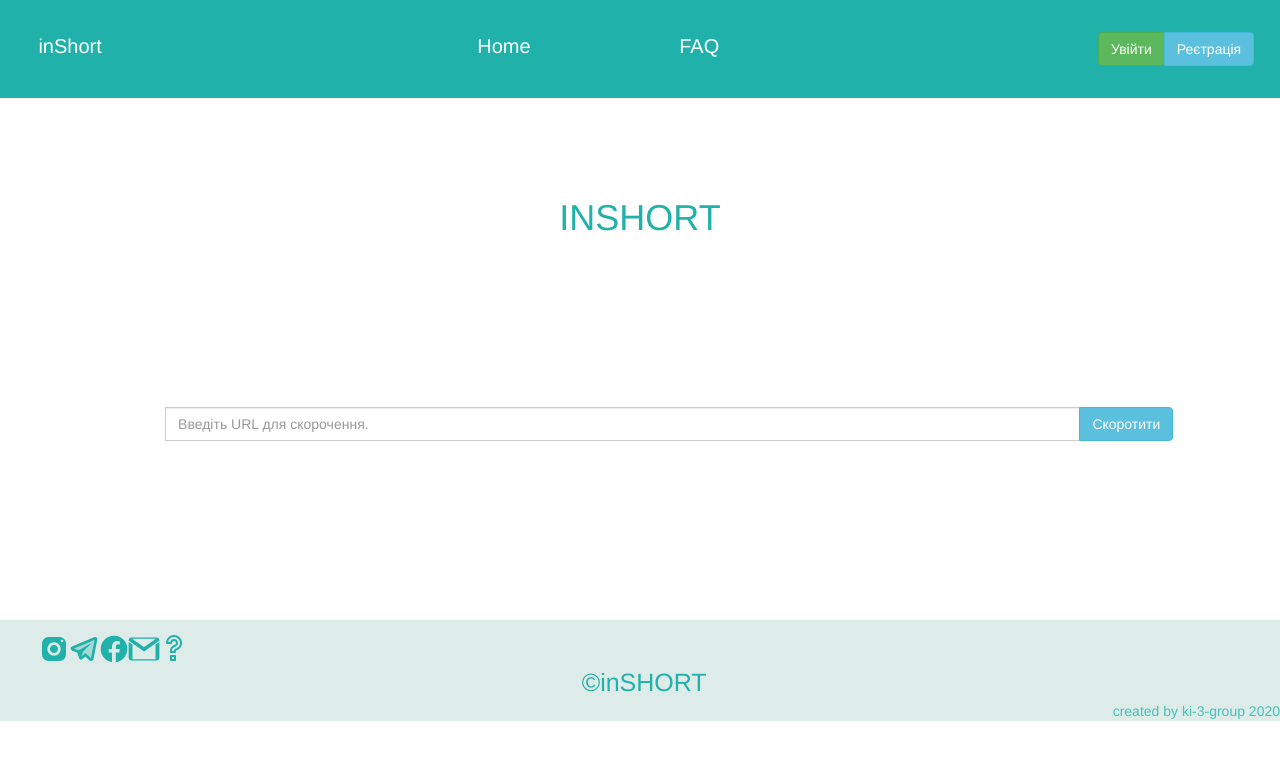
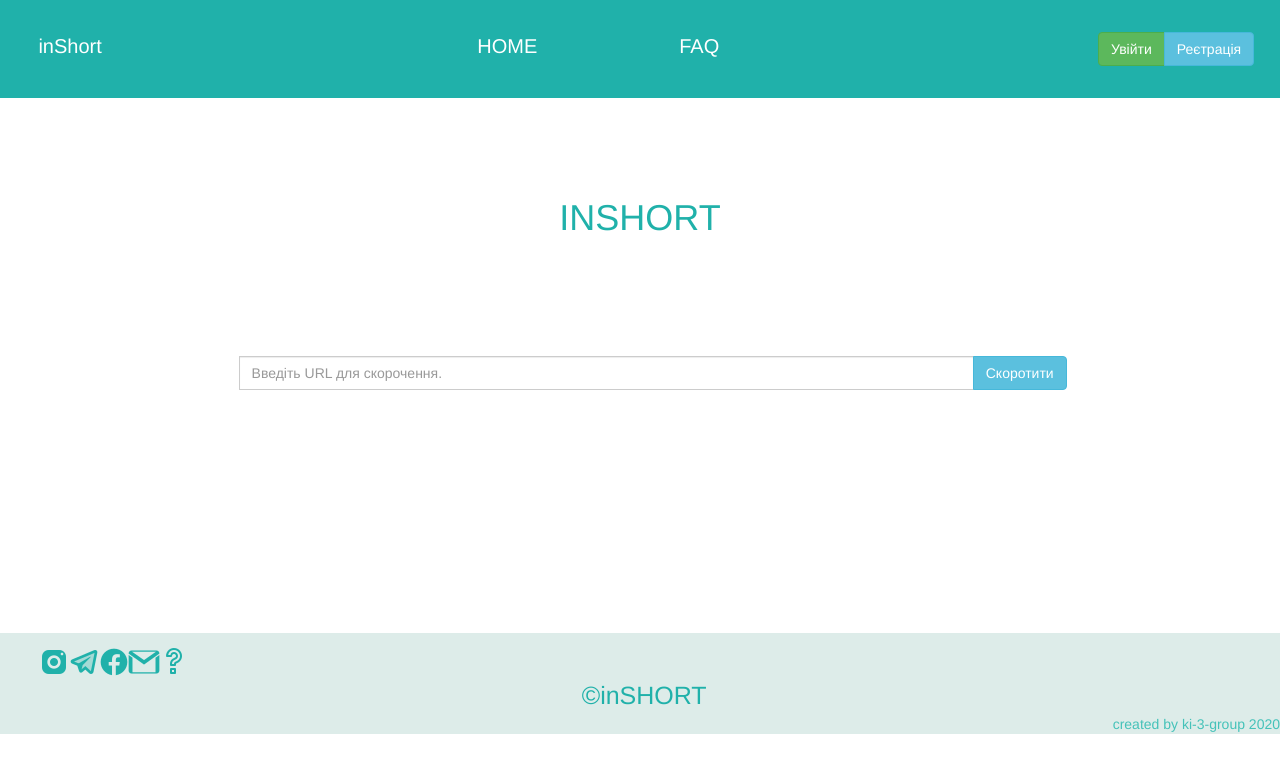
Before and after one commit to klochkov1/inshort_2020, a Django app: page / in a window 1280 px wide. Shown: the top 773 px of the page. Run offline with Django 3.2, Linux system fonts and the light colour scheme; data comes from the database, SQL or seed files in the repository; both versions use the stored data as it was after the commit; some libraries are stand-ins or nearby versions.

Commit message:
Fix with width input-label

```diff
--- a/home/static/css/style.css
+++ b/home/static/css/style.css
@@ -15,7 +15,7 @@ body {
   justify-content: center;
   background-color: #20b1aa;
   position: relative;
-  padding-bottom: 2.5%;
+  padding-bottom: 2%;
   padding-left:2.5%;
   padding-top: 2.5%;
   height: 15%;
@@ -23,19 +23,16 @@ body {
 .headline{
 
   position: relative;
-  margin-top: 2%;
-  margin-bottom:2%;
+
+
 }
 .form
 {
-  padding-top: 2%;
+
   padding-bottom: 2%;
   position: relative;
 
 }
-
-
-
 .menu{
   border-radius: 2%;
 }
@@ -90,16 +87,15 @@ body {
 
 .form-control
 {
-  max-width: 94%;
-  padding-top: 5%;
-  margin-left:  6%;
+  max-width: 75.5%;
+  margin-left:  24.5%;
   padding-bottom: 5%;
   position: relative;
   display: flex;
   justify-content: center;
 }
-.input-group{
-  margin: 0 auto;
+.input-group-btn{
+  margin-left: auto;
  }
 ul {
 list-style: none;
@@ -107,7 +103,7 @@ list-style: none;
 .history-items {
  padding-top: 2%;
 padding-bottom: 2%;
-width: 70%;
+width: 67%;
 margin: 20px auto 20px;
 background: #fff;
 border-radius: 4px;
@@ -191,11 +187,11 @@ li {
 }
 /* Footer */
 .footer{
-  margin-top: 10%;
+  margin-top: 15%;
   background-color:#DDECE9;
-  overflow-x: hidden;
+
   width:100%;
-  height: 90%;
+  height: 100%;
   padding-top: 1%;
   padding-left: 3%;
 
--- a/home/templates/header.html
+++ b/home/templates/header.html
@@ -19,7 +19,7 @@
         </div>
         <div class="col-6 col-md-6">
             <div class="content-menu">
-                <div class="col-6 col-md-4 menu-item"><a href="{% url 'home' %}">Home</a></div>
+                <div class="col-6 col-md-4 menu-item"><a href="{% url 'home' %}">HOME</a></div>
                 <div class="col-6 col-md-4 menu-item"><a href="{% url 'FAQ' %}">FAQ</a></div>
             </div>
 
--- a/home/templates/index.html
+++ b/home/templates/index.html
@@ -2,7 +2,7 @@
 {% block content %}
 <main>
     <div class="headline">
-    <h1 class="text-center">INSHORT</h1>
+      <h1 class="text-center">INSHORT</h1>
     </div>
     <div class="form">
       <form method="POST" action="{% url 'add_url' %}"  class="form">
```
Also changed, not shown: db_developing.sqlite3.
